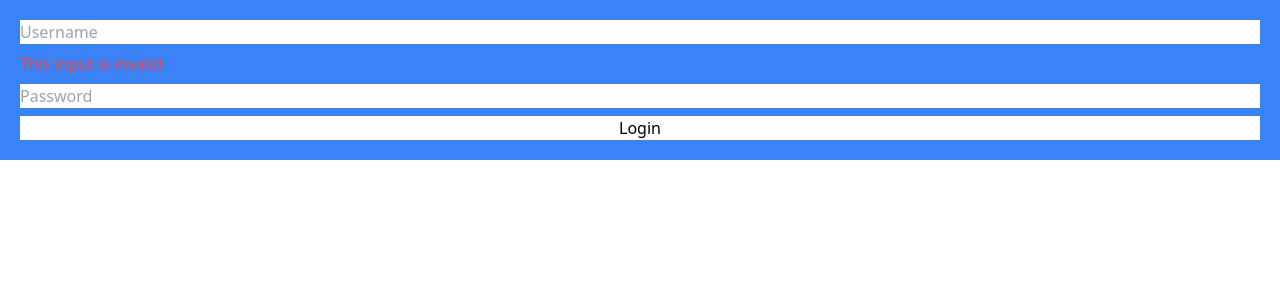
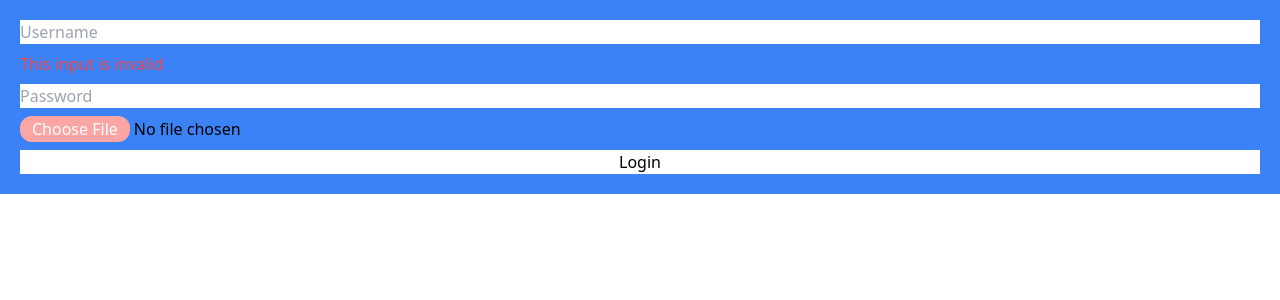
Before and after one commit to chyoni/carrot-market, a Next.js app: page / in a window 1280 px wide. Shown: the top 300 px of the page. Built offline with nearby package versions, Linux system fonts and the light colour scheme.

Commit message:
#07 TailwindCSS Practice 6

```diff
--- a/pages/index.tsx
+++ b/pages/index.tsx
@@ -99,6 +99,11 @@ const Home: NextPage = () => {
         This input is invalid
       </span>
       <input type={'password'} required placeholder="Password" />
+      <input
+        type={'file'}
+        className="file:px-3 file:bg-red-300 file:rounded-xl file:border-0 file:text-white file:transition-colors file:cursor-pointer file:hover:text-purple-400
+        file:hover:bg-white"
+      />
       <input type={'submit'} value="Login" className="bg-white" />
     </form>
   );
```
Also changed, not shown: 1 other file (tests, documents, lock files or other folders).
